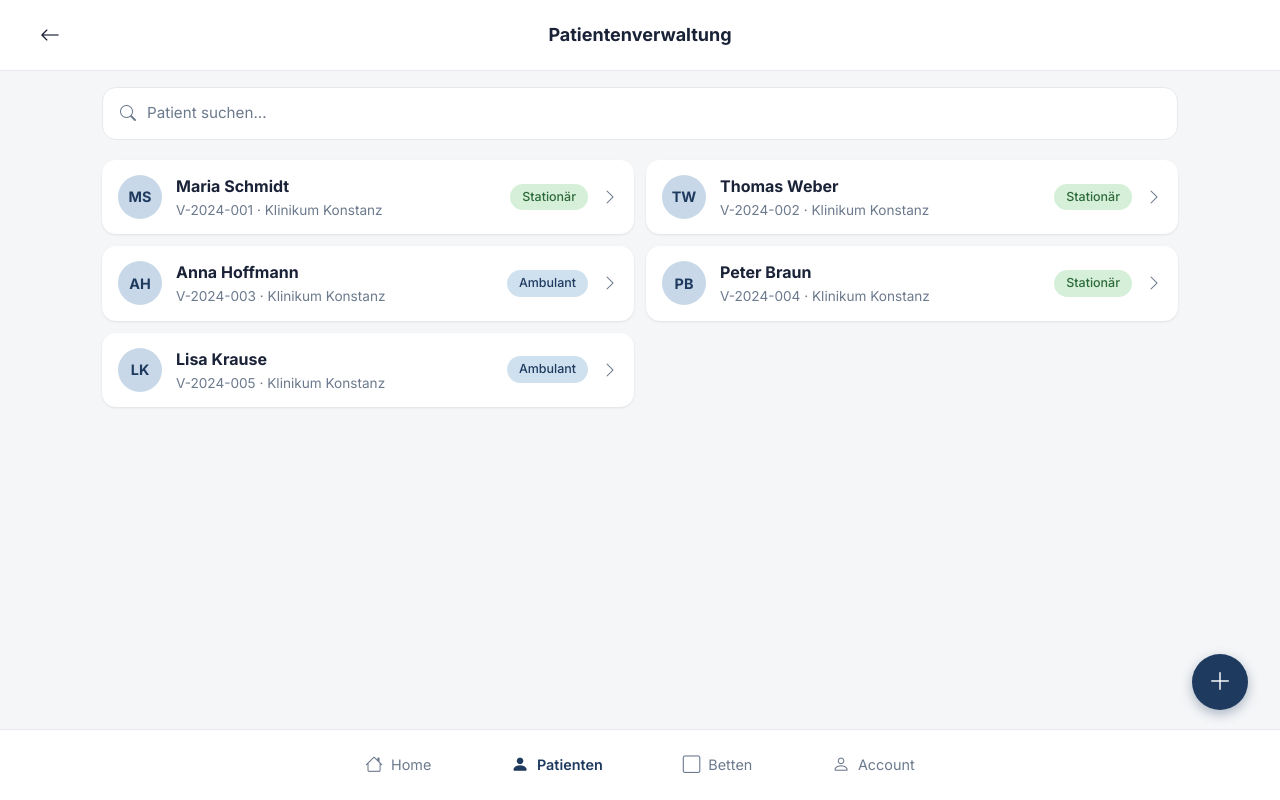
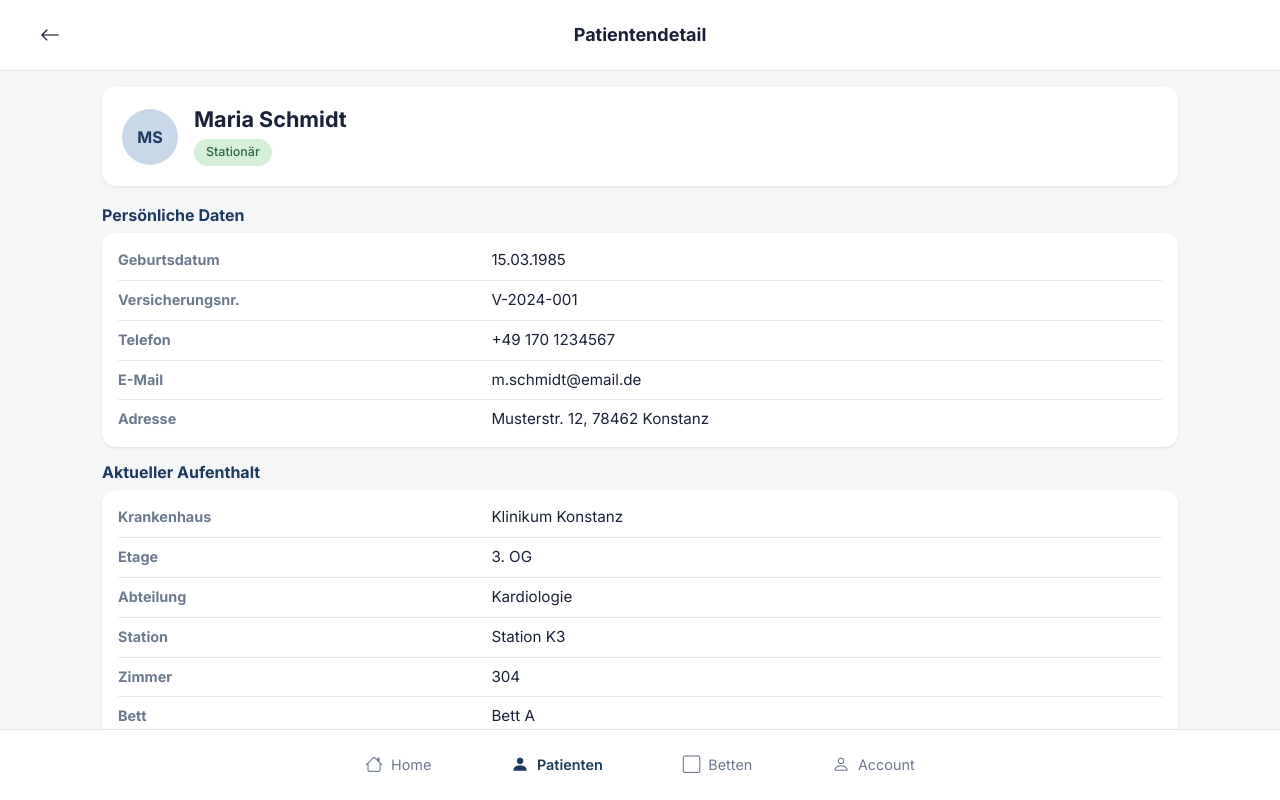
Before and after one commit to htwg-in-schneider/frontend-nexcare, a Vue app: page /patient/view/1 in a window 1280 px wide. Shown: the top 800 px of the page. Built offline with nearby package versions, Linux system fonts and the light colour scheme.

Commit message:
Iteration 6: Added Vue-Router and patient detail view

```diff
--- a/package.json
+++ b/package.json
@@ -12,7 +12,8 @@
     "preview": "vite preview"
   },
   "dependencies": {
-    "vue": "^3.5.18"
+    "vue": "^3.5.18",
+    "vue-router": "^5.0.7"
   },
   "devDependencies": {
     "@vitejs/plugin-vue": "^6.0.1",
--- a/src/App.vue
+++ b/src/App.vue
@@ -1,42 +1,9 @@
 <script setup>
-import { ref } from 'vue';
-import { patients } from './data.js';
-import AppHeader from './components/AppHeader.vue';
 import BottomNav from './components/BottomNav.vue';
-import SearchBar from './components/SearchBar.vue';
-import PatientCard from './components/PatientCard.vue';
-
-const searchQuery = ref('');
-
-function getPatients() {
-  return patients;
-}
-
-function showDetails(patient) {
-  alert(`${patient.vorname} ${patient.nachname} (${patient.versicherungsnr})`);
-}
 </script>
 
 <template>
-  <AppHeader title="Patientenverwaltung" />
-
-  <main class="container">
-    <SearchBar v-model="searchQuery" placeholder="Patient suchen..." />
-
-    <ul class="patient-list">
-      <PatientCard
-        v-for="patient in getPatients()"
-        :key="patient.id"
-        :patient="patient"
-        @click="showDetails"
-      />
-    </ul>
-  </main>
-
-  <button class="fab" aria-label="Patient hinzufügen">
-    <i class="bi bi-plus-lg"></i>
-  </button>
-
+  <router-view />
   <BottomNav active="patienten" />
 </template>
 
--- a/src/main.js
+++ b/src/main.js
@@ -2,5 +2,8 @@ import './assets/style.css'
 
 import { createApp } from 'vue'
 import App from './App.vue'
+import router from './router'
 
-createApp(App).mount('#app')
+createApp(App)
+  .use(router)
+  .mount('#app')
--- /dev/null
+++ b/src/router/index.js
@@ -0,0 +1,20 @@
+import { createRouter, createWebHistory } from 'vue-router';
+import PatientList from '@/views/PatientList.vue';
+import PatientDetail from '@/views/PatientDetail.vue';
+
+const routes = [
+  { path: '/', name: 'patient-list', component: PatientList },
+  {
+    path: '/patient/view/:id',
+    name: 'patient-detail',
+    component: PatientDetail,
+    props: (route) => ({ id: Number(route.params.id) }),
+  },
+];
+
+const router = createRouter({
+  history: createWebHistory(import.meta.env.BASE_URL),
+  routes,
+});
+
+export default router;
--- /dev/null
+++ b/src/views/PatientDetail.vue
@@ -0,0 +1,171 @@
+<script setup>
+import { computed } from 'vue';
+import { useRouter } from 'vue-router';
+import { patients } from '@/data.js';
+import AppHeader from '@/components/AppHeader.vue';
+import Avatar from '@/components/Avatar.vue';
+import StatusBadge from '@/components/StatusBadge.vue';
+import Button from '@/components/Button.vue';
+
+const props = defineProps({
+  id: { type: Number, required: true },
+});
+
+const router = useRouter();
+const patient = computed(() => patients.find((p) => p.id === props.id));
+
+function getInitials(p) {
+  return (p.vorname.charAt(0) + p.nachname.charAt(0)).toUpperCase();
+}
+
+function goBack() {
+  router.push({ name: 'patient-list' });
+}
+
+function showMedikamentenplan() {
+  alert('Medikamentenplan ist noch nicht implementiert.');
+}
+
+function dischargePatient() {
+  alert('Patient entlassen ist noch nicht implementiert (kommt in Iteration 9).');
+}
+</script>
+
+<template>
+  <AppHeader title="Patientendetail" @back="goBack" />
+
+  <main v-if="patient" class="container detail-container">
+    <section class="patient-hero">
+      <Avatar :initials="getInitials(patient)" class="hero-avatar" />
+      <div class="hero-info">
+        <h2 class="hero-name">{{ patient.vorname }} {{ patient.nachname }}</h2>
+        <StatusBadge :status="patient.status" />
+      </div>
+    </section>
+
+    <h3 class="section-title">Persönliche Daten</h3>
+    <dl class="info-card">
+      <div class="info-row"><dt>Geburtsdatum</dt><dd>{{ patient.geburtsdatum }}</dd></div>
+      <div class="info-row"><dt>Versicherungsnr.</dt><dd>{{ patient.versicherungsnr }}</dd></div>
+      <div class="info-row"><dt>Telefon</dt><dd>{{ patient.telefon }}</dd></div>
+      <div class="info-row"><dt>E-Mail</dt><dd>{{ patient.email }}</dd></div>
+      <div class="info-row"><dt>Adresse</dt><dd>{{ patient.adresse }}</dd></div>
+    </dl>
+
+    <h3 class="section-title">Aktueller Aufenthalt</h3>
+    <dl class="info-card">
+      <div class="info-row"><dt>Krankenhaus</dt><dd>{{ patient.klinikum }}</dd></div>
+      <div class="info-row"><dt>Etage</dt><dd>{{ patient.etage }}</dd></div>
+      <div class="info-row"><dt>Abteilung</dt><dd>{{ patient.abteilung }}</dd></div>
+      <div class="info-row"><dt>Station</dt><dd>{{ patient.station }}</dd></div>
+      <div class="info-row"><dt>Zimmer</dt><dd>{{ patient.zimmer }}</dd></div>
+      <div class="info-row"><dt>Bett</dt><dd>{{ patient.bett }}</dd></div>
+    </dl>
+
+    <h3 class="section-title">Notfallkontakt</h3>
+    <dl class="info-card">
+      <div class="info-row"><dt>Name</dt><dd>{{ patient.notfallkontakt.name }}</dd></div>
+      <div class="info-row"><dt>Beziehung</dt><dd>{{ patient.notfallkontakt.beziehung }}</dd></div>
+      <div class="info-row"><dt>Telefon</dt><dd>{{ patient.notfallkontakt.telefon }}</dd></div>
+    </dl>
+
+    <div class="action-buttons">
+      <Button variant="primary" @click="showMedikamentenplan">Medikamentenplan</Button>
+      <Button variant="primary" @click="dischargePatient">Patient entlassen</Button>
+    </div>
+  </main>
+
+  <main v-else class="container detail-container">
+    <p class="not-found">Patient nicht gefunden.</p>
+  </main>
+</template>
+
+<style scoped>
+.detail-container {
+  padding-top: 1rem;
+  padding-bottom: 1.5rem;
+}
+
+.patient-hero {
+  display: flex;
+  align-items: center;
+  gap: 1rem;
+  background: var(--color-card);
+  border-radius: var(--radius-card);
+  padding: 1.25rem 1.25rem;
+  box-shadow: var(--shadow-card);
+  margin-bottom: 1.25rem;
+}
+.hero-avatar {
+  width: 3.5rem;
+  height: 3.5rem;
+  font-size: 1rem;
+}
+.hero-info {
+  display: flex;
+  flex-direction: column;
+  gap: 0.4rem;
+  min-width: 0;
+}
+.hero-info .status-badge { align-self: flex-start; }
+.hero-name {
+  margin: 0;
+  font-size: 1.35rem;
+  font-weight: 700;
+  color: var(--color-text);
+}
+
+.section-title {
+  font-size: 1rem;
+  font-weight: 700;
+  color: var(--color-primary);
+  margin: 1rem 0 0.5rem;
+}
+
+.info-card {
+  background: var(--color-card);
+  border-radius: var(--radius-card);
+  box-shadow: var(--shadow-card);
+  margin: 0 0 0.5rem;
+  padding: 0.5rem 1rem;
+}
+.info-row {
+  display: grid;
+  grid-template-columns: minmax(7.5rem, 35%) 1fr;
+  gap: 0.5rem;
+  padding: 0.5rem 0;
+  border-bottom: 0.0625rem solid var(--color-border);
+}
+.info-row:last-child { border-bottom: 0; }
+.info-row dt {
+  margin: 0;
+  color: var(--color-muted);
+  font-size: 0.9rem;
+}
+.info-row dd {
+  margin: 0;
+  color: var(--color-text);
+  font-size: 0.95rem;
+  word-break: break-word;
+}
+
+.action-buttons {
+  display: flex;
+  flex-direction: column;
+  gap: 0.625rem;
+  margin-top: 1.25rem;
+}
+
+.not-found {
+  text-align: center;
+  color: var(--color-muted);
+  margin-top: 3rem;
+}
+
+@media (max-width: 23.74em) {
+  .info-row {
+    grid-template-columns: 1fr;
+    gap: 0.15rem;
+  }
+}
+</style>
--- /dev/null
+++ b/src/views/PatientList.vue
@@ -0,0 +1,46 @@
+<script setup>
+import { ref } from 'vue';
+import { useRouter } from 'vue-router';
+import { patients } from '@/data.js';
+import AppHeader from '@/components/AppHeader.vue';
+import SearchBar from '@/components/SearchBar.vue';
+import PatientCard from '@/components/PatientCard.vue';
+
+const router = useRouter();
+const searchQuery = ref('');
+
+function getPatients() {
+  return patients;
+}
+
+function openDetail(patient) {
+  router.push({ name: 'patient-detail', params: { id: patient.id } });
+}
+
+function addPatient() {
+  alert('Patient anlegen ist noch nicht implementiert (kommt in Iteration 9).');
+}
+</script>
+
+<template>
+  <AppHeader title="Patientenverwaltung" :show-back="false" />
+
+  <main class="container">
+    <SearchBar v-model="searchQuery" placeholder="Patient suchen..." />
+
+    <ul class="patient-list">
+      <PatientCard
+        v-for="patient in getPatients()"
+        :key="patient.id"
+        :patient="patient"
+        @click="openDetail"
+      />
+    </ul>
+  </main>
+
+  <button class="fab" aria-label="Patient hinzufügen" @click="addPatient">
+    <i class="bi bi-plus-lg"></i>
+  </button>
+</template>
+
+<style scoped></style>
```
Also changed, not shown: 2 other files (tests, documents, lock files or other folders).
